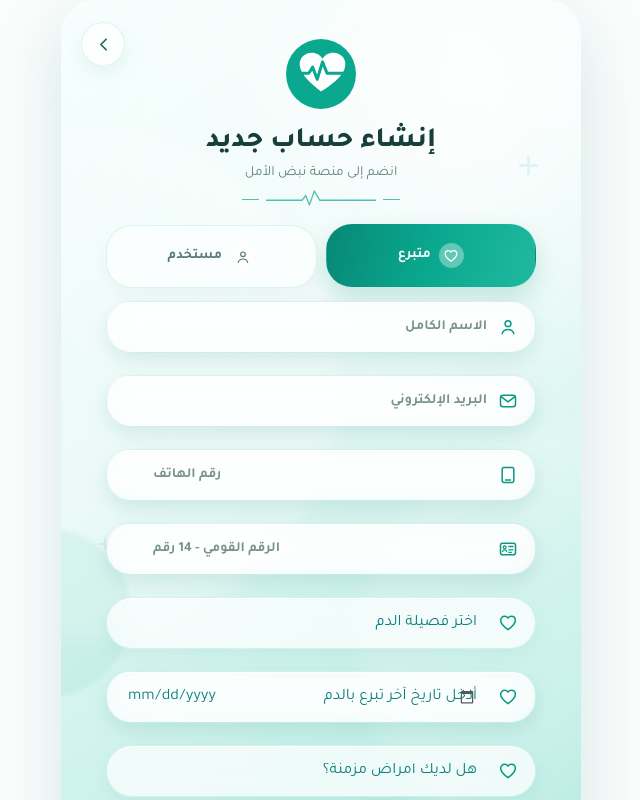
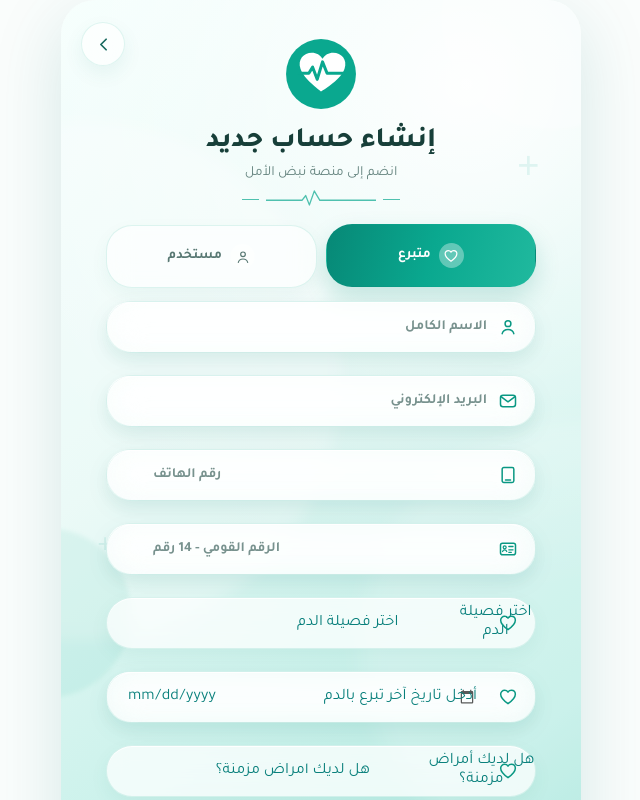
Before and after one commit to saedhamdy660-wq/nabd-alamal-frontend, a React (Vite) app: page /signup in a window 1280 px wide. Both pictures are taken after a click on the button "متبرع". Shown: the top 800 px of the page, without its empty margins (319-959 px from the left). Built offline with nearby package versions, Linux system fonts and the light colour scheme.

Commit message:
Update Signup.jsx

```diff
--- a/src/pages/Signup.jsx
+++ b/src/pages/Signup.jsx
@@ -540,15 +540,26 @@ export default function Signup() {
 
           {accountType === "donor" && (
             <>
-              <div className="signup-field">
+              <div className="signup-field donor-field">
                 <div className="signup-field-icon">
                   <HeartIcon />
                 </div>
+
+                {!form.bloodType && (
+                  <span className="donor-placeholder">
+                    اختر فصيلة الدم
+                  </span>
+                )}
 
                 <select
                   value={form.bloodType}
                   onChange={update("bloodType")}
                   aria-label="فصيلة الدم"
+                  className={
+                    form.bloodType
+                      ? "donor-select has-value"
+                      : "donor-select"
+                  }
                 >
                   <option value="" disabled>
                     اختر فصيلة الدم
@@ -595,15 +606,26 @@ export default function Signup() {
                 />
               </div>
 
-              <div className="signup-field">
+              <div className="signup-field donor-field">
                 <div className="signup-field-icon">
                   <HeartIcon />
                 </div>
+
+                {!form.chronicDisease && (
+                  <span className="donor-placeholder">
+                    هل لديك أمراض مزمنة؟
+                  </span>
+                )}
 
                 <select
                   value={form.chronicDisease}
                   onChange={update("chronicDisease")}
                   aria-label="هل لديك أمراض مزمنة"
+                  className={
+                    form.chronicDisease
+                      ? "donor-select has-value"
+                      : "donor-select"
+                  }
                 >
                   <option value="" disabled>
                     هل لديك أمراض مزمنة؟
```
